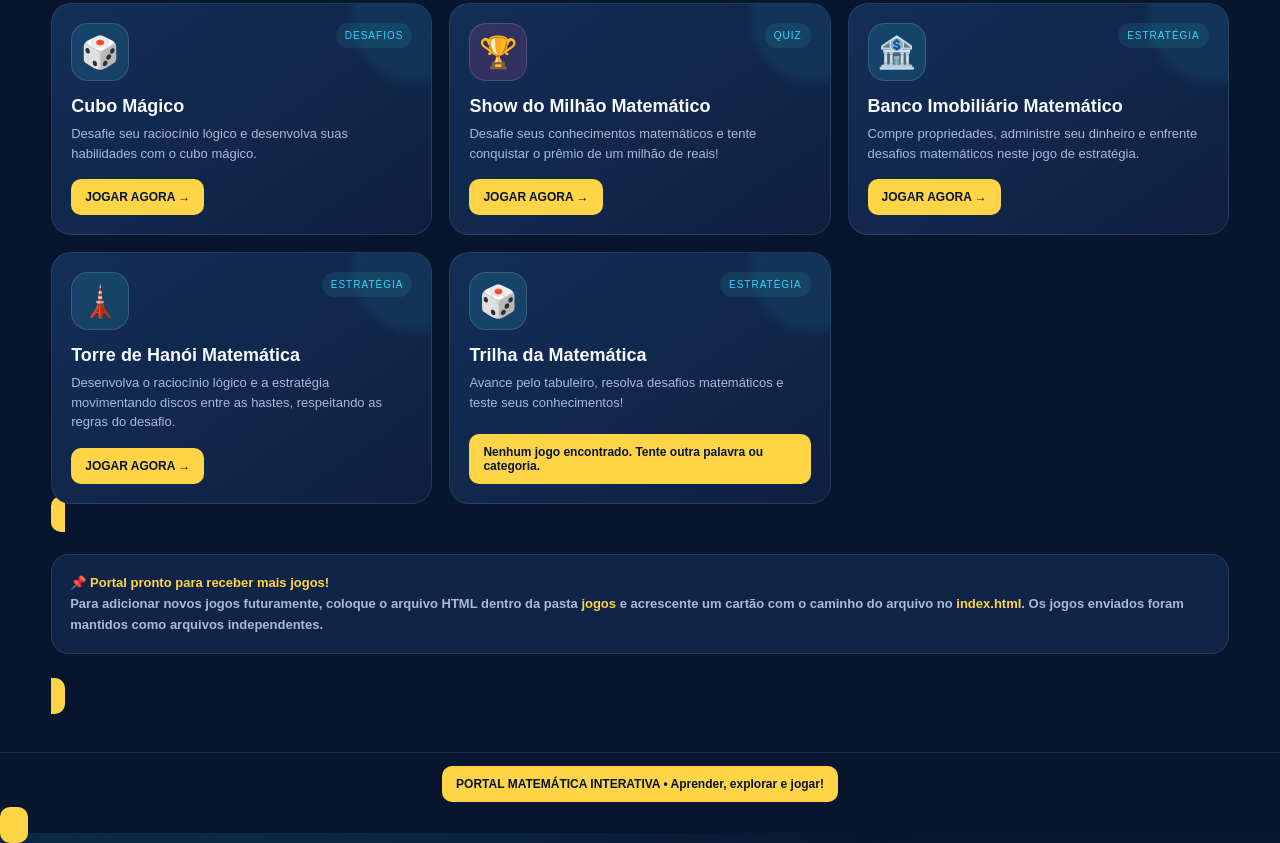
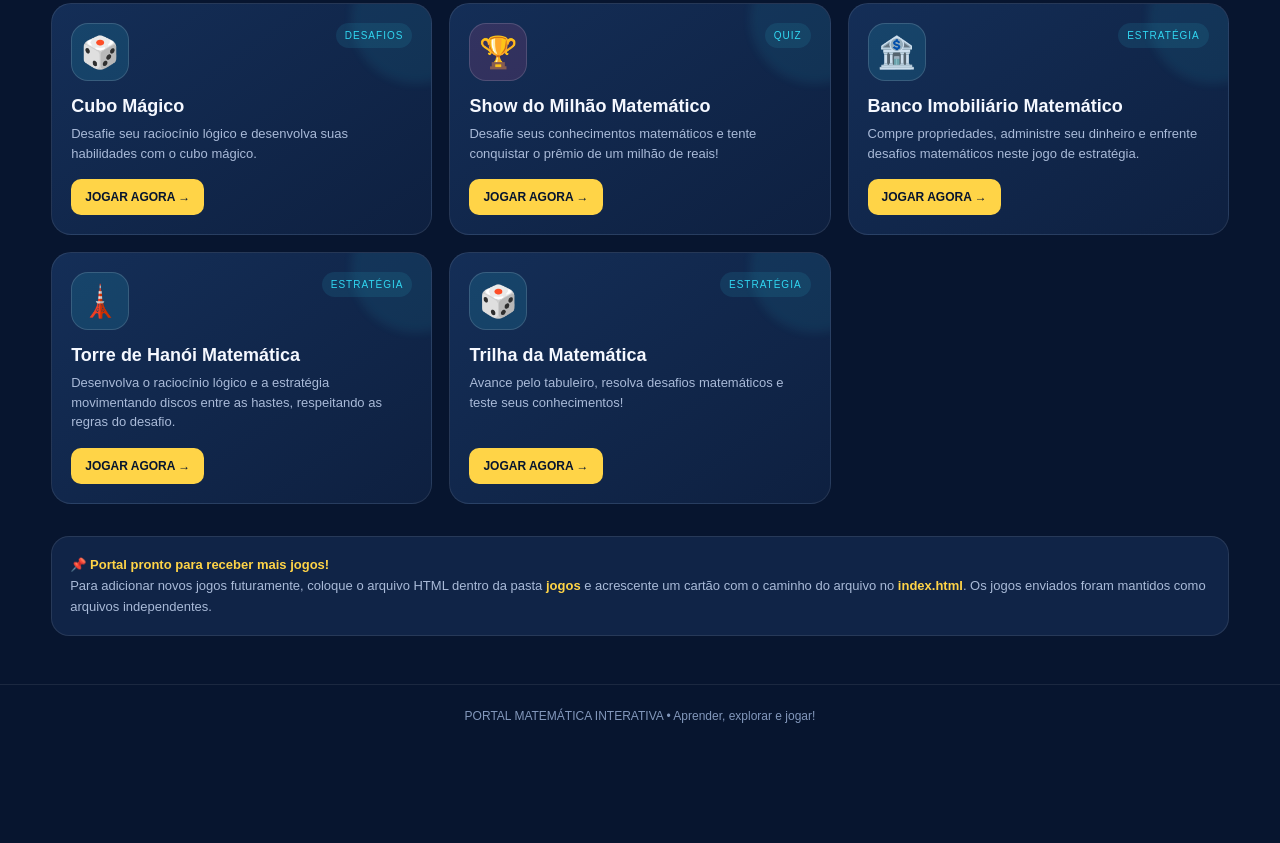
Before and after one commit to andersoncandido-blip/jogos-matematicos, a plain HTML site: page index.html in a window 1280 px wide. Shown: the part 2015-2858 px from the top of the page. After the commit the page ends 2762 px from the top, so only its background shows below. Drawn offline with Linux system fonts and the light colour scheme.

Commit message:
Update index.html

```diff
--- a/index.html
+++ b/index.html
@@ -179,7 +179,7 @@ footer{margin-top:48px;padding:24px;text-align:center;color:#8398bc;border-top:1
     </div>
     <h3>Trilha da Matemática</h3>
     <p>Avance pelo tabuleiro, resolva desafios matemáticos e teste seus conhecimentos!</p>
-    <a class="play" href="jogos/trilha_da_matematica_etapa20_perguntas_sobre_tabuleiro_corrigida_v3.html>JOGAR AGORA →</a>
+    <a class="play" href="jogos/trilha_da_matematica_etapa20_perguntas_sobre_tabuleiro_corrigida_v3.html">JOGAR AGORA →</a>
 </article>
 </div><div class="empty" id="empty">Nenhum jogo encontrado. Tente outra palavra ou categoria.</div></section>
 <div class="info"><strong>📌 Portal pronto para receber mais jogos!</strong><br>Para adicionar novos jogos futuramente, coloque o arquivo HTML dentro da pasta <strong>jogos</strong> e acrescente um cartão com o caminho do arquivo no <strong>index.html</strong>. Os jogos enviados foram mantidos como arquivos independentes.</div>
```
